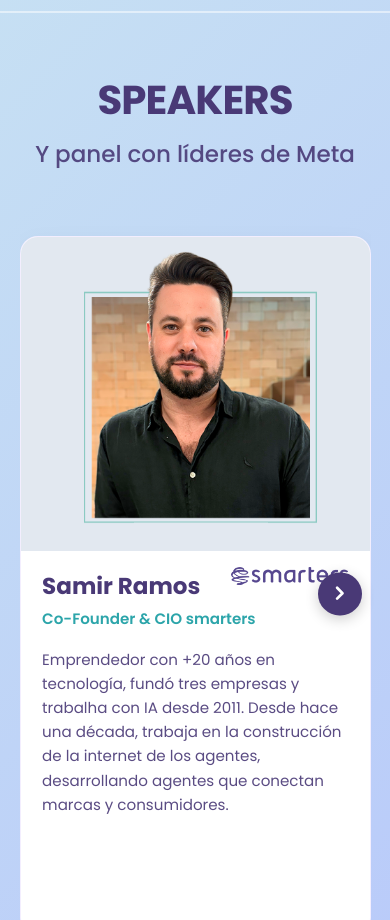
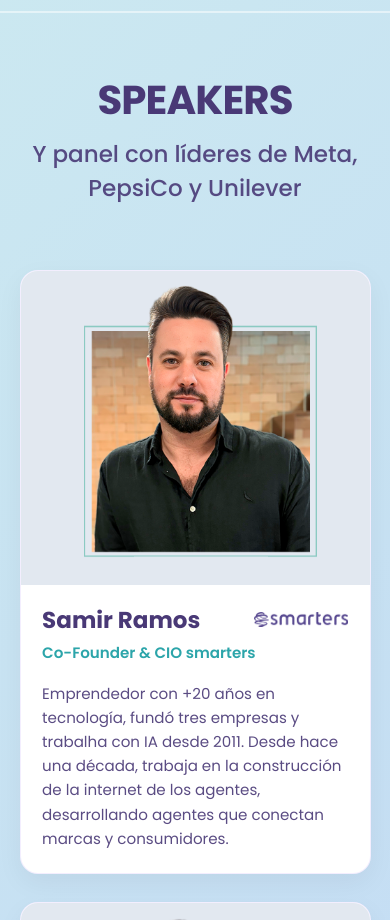
Before and after one commit to Gabrielfelix-27/smarters-MX, a React (Vite) app: page / in a window 390 px wide. Shown: the part 1080-2000 px from the top of the page. Built offline with nearby package versions, Linux system fonts and the light colour scheme.

Commit message:
style: mobile scroll, tweak smarters logo size/position, remove meta banner

```diff
--- a/src/components/SpeakersSection.css
+++ b/src/components/SpeakersSection.css
@@ -183,11 +183,20 @@
 }
 
 @media (max-width: 768px) {
-  .carousel-arrow.left { left: 10px; }
-  .carousel-arrow.right { right: 10px; }
+  .speakers-grid {
+    flex-direction: column;
+    overflow-x: visible;
+    gap: 2rem;
+    scroll-snap-type: none;
+  }
+
+  .carousel-arrow {
+    display: none;
+  }
 
   .speaker-card {
-    flex: 0 0 100%;
+    flex: 0 0 auto;
+    width: 100%;
   }
 
   .speaker-info {
@@ -203,26 +212,10 @@
 }
 
 .speaker-logo.logo-smarters {
-  height: 30px;
+  height: 16px;
+  margin-top: 18px;
 }
 
 .speaker-logo.logo-bermuda {
   filter: brightness(0) saturate(100%) invert(28%) sepia(26%) saturate(1636%) hue-rotate(219deg) brightness(92%) contrast(87%);
 }
-
-.speaker-meta-top-banner {
-  position: absolute;
-  top: 0;
-  left: 0;
-  width: 100%;
-  z-index: 2;
-  background: var(--brand-cyan);
-  color: #120A2B;
-  text-align: center;
-  padding: 0.6rem 1rem;
-  font-size: 0.95rem;
-  font-weight: 700;
-  letter-spacing: 1px;
-  text-transform: uppercase;
-  border-bottom: 2px solid rgba(255,255,255,0.1);
-}
--- a/src/components/SpeakersSection.jsx
+++ b/src/components/SpeakersSection.jsx
@@ -45,16 +45,14 @@
       title: "Unilever",
       bio: "Con más de 2 años en Unilever, gestiona la estrategia de medios retail y negociaciones con JBP a nivel nacional, posicionando a la marca como referente en el ecosistema digital y de point of purchase. Su enfoque combina visión de negocio, optimización de presupuestos y toma de decisiones basada en datos para maximizar el impacto en medios pagados y earned media.",
       image: sergioImg,
-      logo: unileverLogo,
-      metaLabel: "Líderes de Meta"
+      logo: unileverLogo
     },
     {
       name: "Ivette Cross",
       title: "PepsiCo Latam",
       bio: "Con más de 7 años en PepsiCo, lidera la estrategia de marketing para Latinoamérica con foco en programas especiales, deportes, partnerships y promociones. Su experiencia abarca mercados clave como México, Argentina, Chile, Uruguay y Paraguay, impulsando iniciativas de innovación y comercialización para marcas globales.",
       image: ivetteImg,
-      logo: pepsicoLogo,
-      metaLabel: "Líderes de Meta"
+      logo: pepsicoLogo
     }
   ];
 
@@ -85,7 +83,7 @@
     <section className="speakers-section animate-fade-up delay-3">
       <div className="speakers-container">
         <h2 className="speakers-title">SPEAKERS</h2>
-        <p className="speakers-subtitle">Y panel con líderes de Meta</p>
+        <p className="speakers-subtitle">Y panel con líderes de Meta, PepsiCo y Unilever</p>
 
         <div className="speakers-grid-wrapper">
           {showLeftArrow && (
@@ -97,11 +95,6 @@
           <div className="speakers-grid" ref={scrollRef} onScroll={handleScroll}>
             {speakers.map((speaker, index) => (
               <div key={index} className="speaker-card">
-                {speaker.metaLabel && (
-                  <div className="speaker-meta-top-banner">
-                    {speaker.metaLabel}
-                  </div>
-                )}
                 <div className="speaker-image-container">
                   <img src={speaker.image} alt={speaker.name} className="speaker-image" />
                 </div>
```
